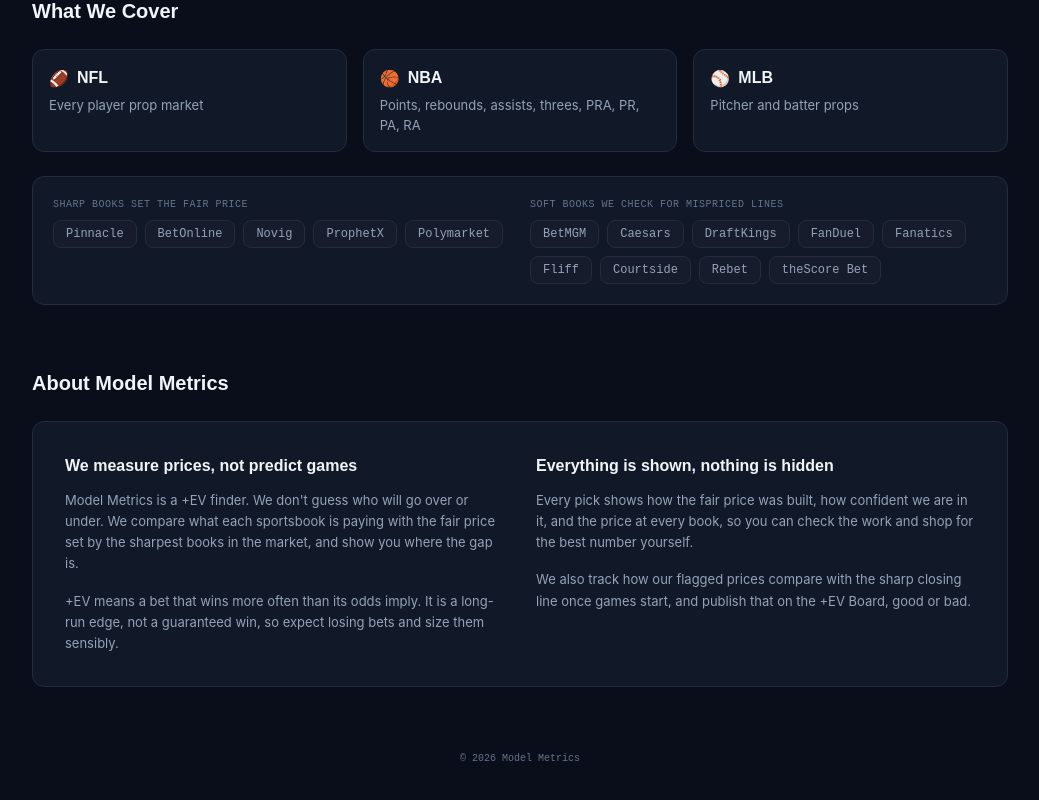
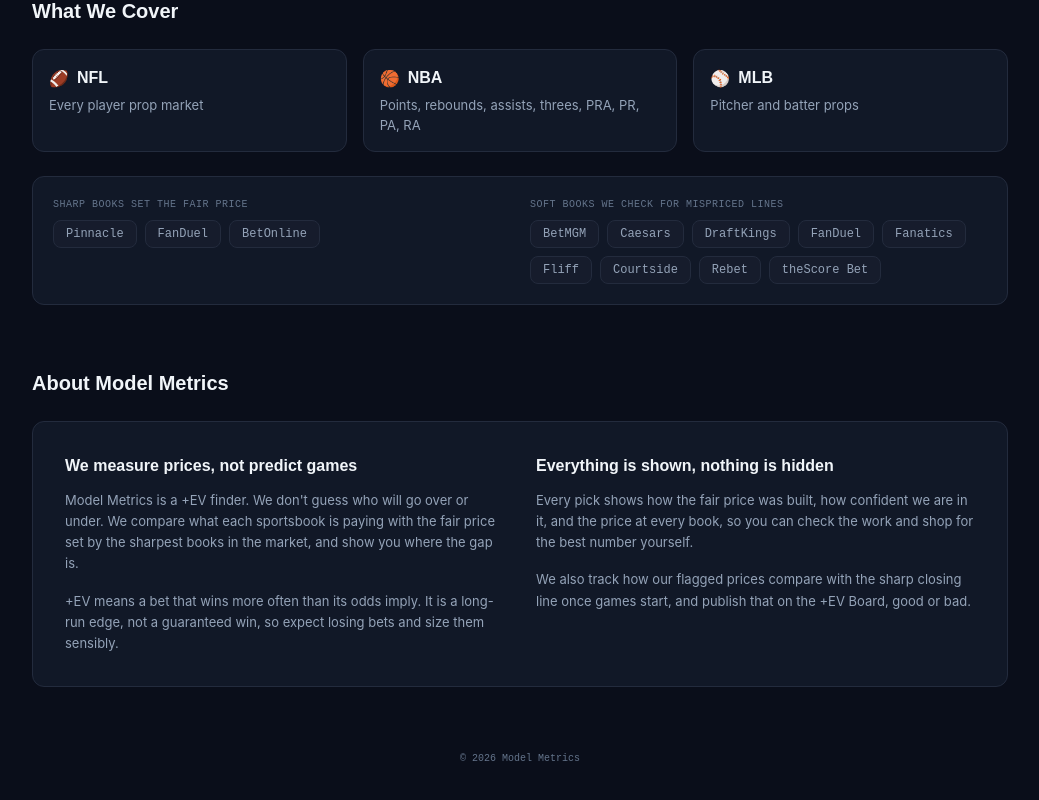
Before and after one commit to austinwinkler6-ux/modelmetrics-web, a Next.js app: page / in a window 1280 px wide. Shown: the part 1093-1893 px from the top of the page, without its empty margins (120-1159 px from the left). Built offline with nearby package versions, Linux system fonts and the light colour scheme.

Commit message:
Update sharps list to remove ProphetX and add FanDuel

```diff
--- a/app/page.tsx
+++ b/app/page.tsx
@@ -125,7 +125,7 @@ function Coverage() {
     { name: "NBA", detail: "Points, rebounds, assists, threes, PRA, PR, PA, RA", emoji: "🏀" },
     { name: "MLB", detail: "Pitcher and batter props", emoji: "⚾" },
   ];
-  const sharps = ["Pinnacle", "BetOnline", "Novig", "ProphetX", "Polymarket"];
+  const sharps = ["Pinnacle", "FanDuel", "BetOnline"];
   const softs = ["BetMGM", "Caesars", "DraftKings", "FanDuel", "Fanatics", "Fliff", "Courtside", "Rebet", "theScore Bet"];
 
   return (
```
